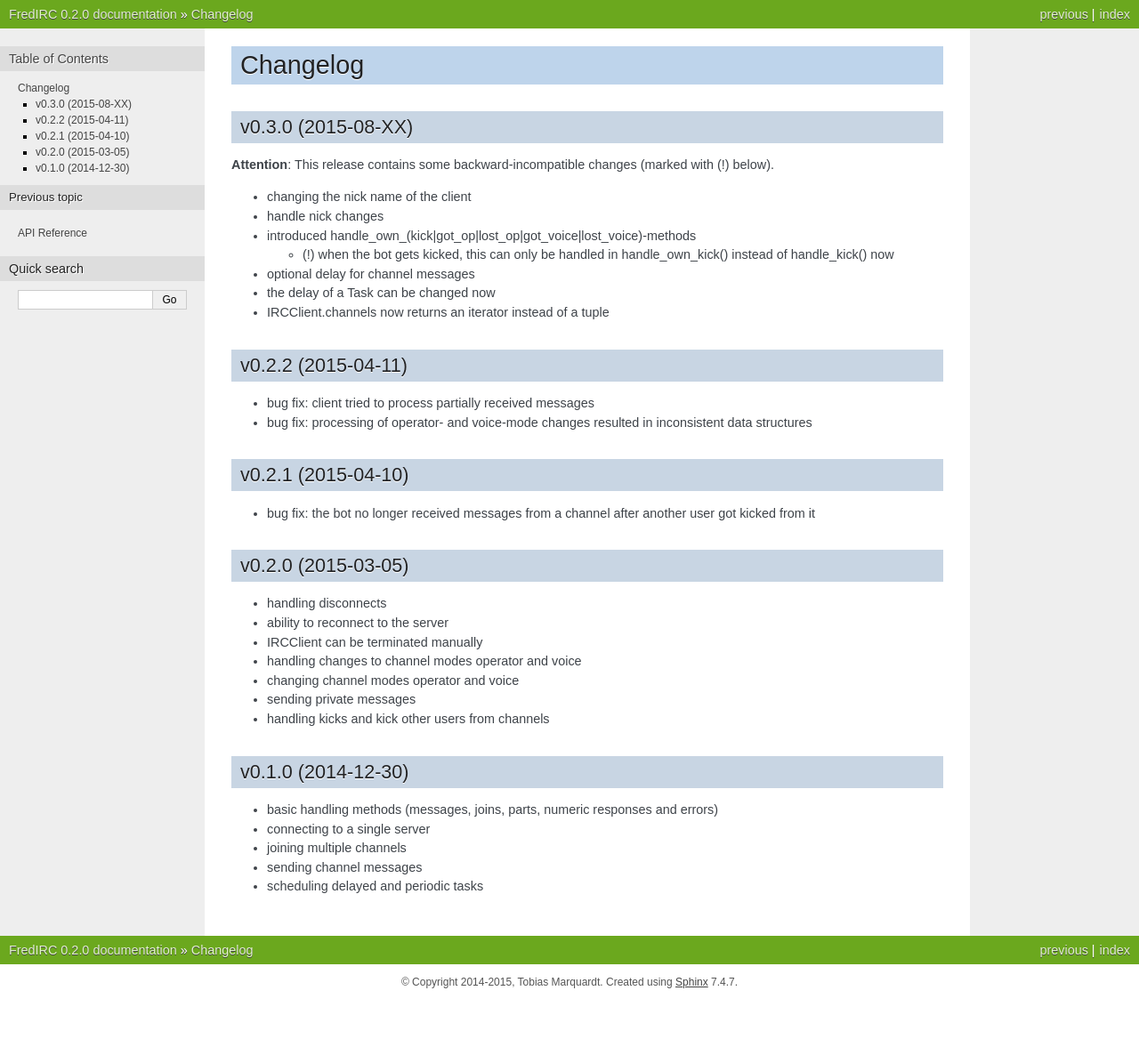
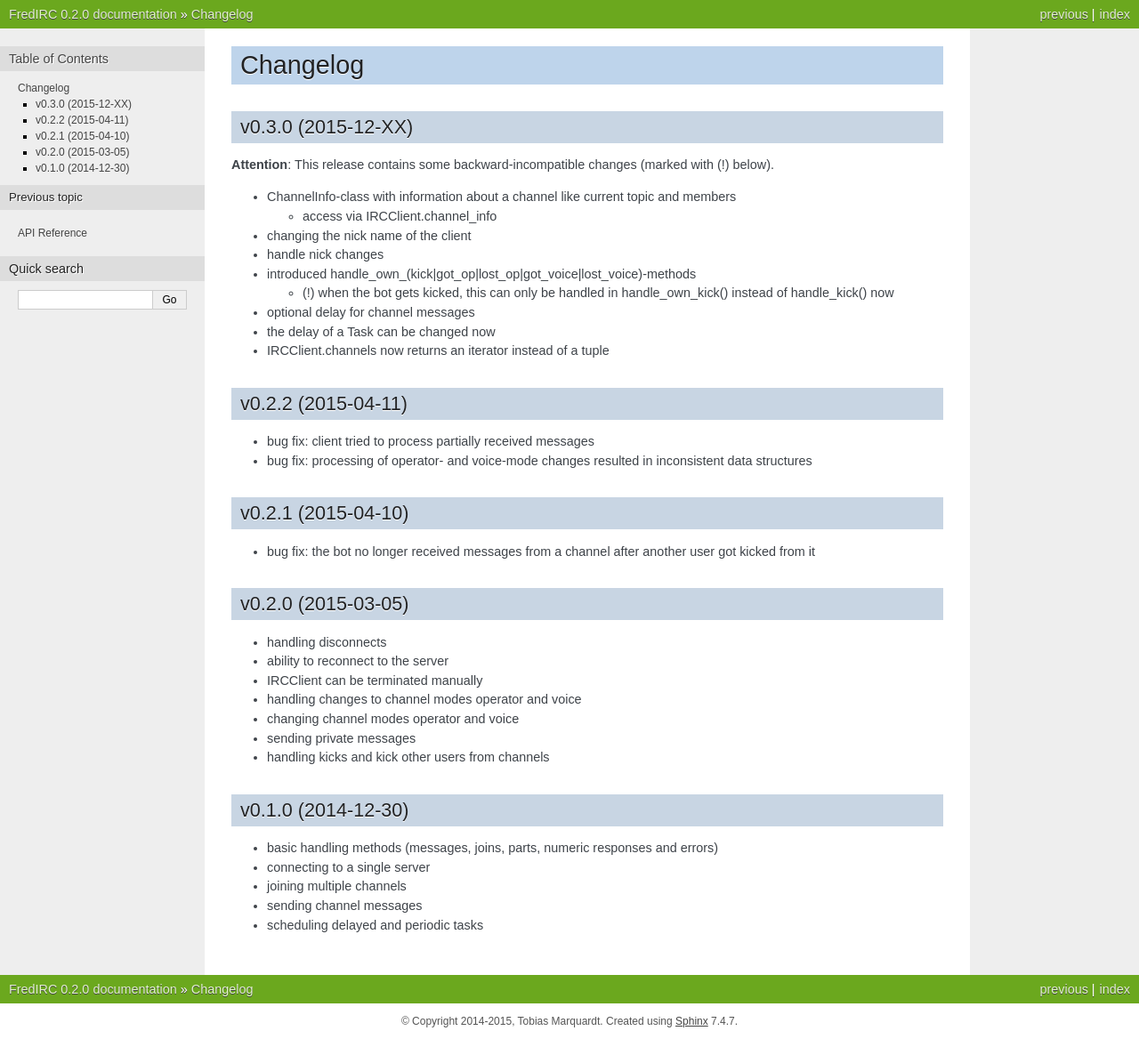
Before and after one commit to worblehat/FredIRC, a Sphinx documentation site: the page built from doc/source/history.rst, in a window 1280 px wide. Shown: the whole page at 89% size. Built offline with Sphinx 7.4.7, drawn with Linux system fonts in a browser that asks for light colours; before the commit the page ends 1124 px from its top, so only the background shows below that.

Commit message:
Update changelog.

```diff
--- a/doc/source/history.rst
+++ b/doc/source/history.rst
@@ -1,10 +1,14 @@
 Changelog
 =========
 
-v0.3.0 (2015-08-XX)
+v0.3.0 (2015-12-XX)
 -------------------
 
 **Attention**: This release contains some backward-incompatible changes (marked with (!) below).
+
+* ChannelInfo-class with information about a channel like current topic and members
+
+  * access via IRCClient.channel_info
 
 * changing the nick name of the client
 * handle nick changes
```
